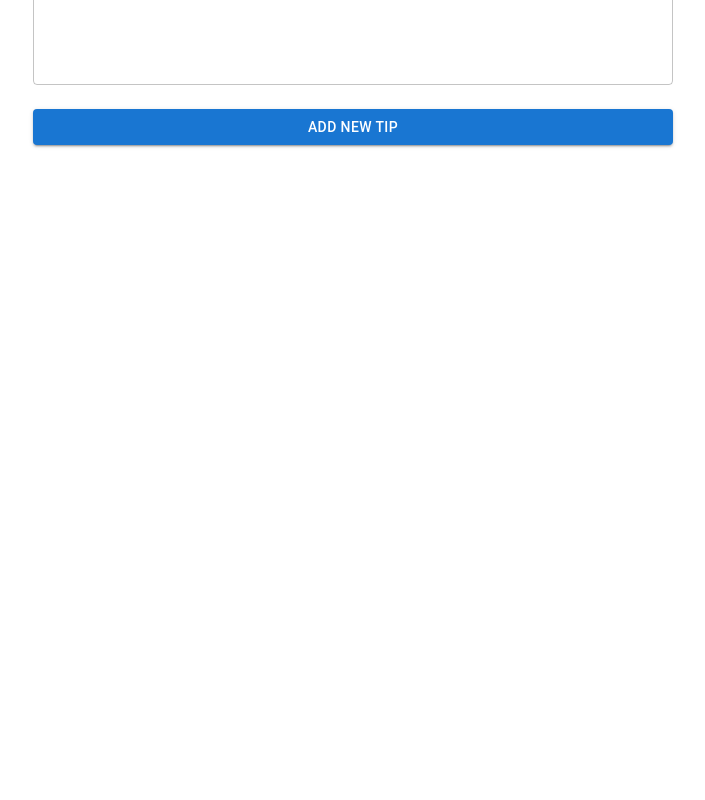
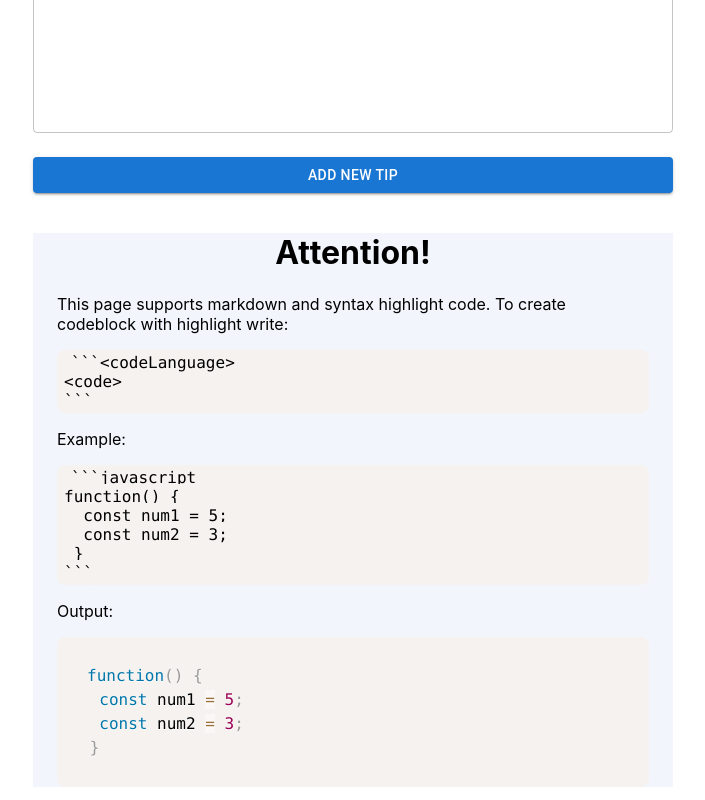
Before and after one commit to ijasilari/Tip-of-the-day-app, a React (Create React App) app in the folder client/: page /addtip in a window 1280 px wide. Shown: the part 375-1175 px from the top of the page, without its empty margins (287-992 px from the left). Before the commit the page ends 800 px from the top, so only its background shows below. Built offline with nearby package versions, Linux system fonts and the light colour scheme.

Commit message:
Addtips sivun syntaxhighlight ohje

```diff
--- /dev/null
+++ b/client/src/pages/AddTip.css
@@ -0,0 +1,4 @@
+code,
+pre{
+    padding: 100px;
+}
--- a/client/src/pages/AddTip.js
+++ b/client/src/pages/AddTip.js
@@ -7,9 +7,44 @@ import { useFormik } from "formik";
 import axios from "axios";
 import Dropdown from "./../components/Dropdown";
 import { useState } from "react";
+import Container from "@mui/material/Container";
+import ReactMarkdown from "react-markdown";
+import { Prism as SyntaxHighlighter } from "react-syntax-highlighter";
+import "./AddTip.css"
+
 
 function AddTip() {
   const [catId, setCategoryId] = useState();
+
+
+  const codeExample =
+  `
+  ~~~javascript
+  function() {
+    const num1 = 5;
+    const num2 = 3;
+   }
+  ~~~
+  `
+  const codeBlSyntax=
+  `
+  ~~~
+  \`\`\`<codeLanguage>
+  <code>
+  \`\`\`
+  ~~~
+  `
+  const syntaxExample=
+  `
+  ~~~
+  \`\`\`javascript
+  function() {
+    const num1 = 5;
+    const num2 = 3;
+   }
+  \`\`\`
+  ~~~
+  `
 
   const categoryOptions = [
     {value: 1, label: "CSS"},
@@ -66,6 +101,7 @@ function AddTip() {
         variant="h3"
         textAlign="center"
         color="text.primary"
+        marginTop="3rem"
         gutterBottom
       >
         Add New Tip To The List
@@ -114,6 +150,37 @@ function AddTip() {
         >
           Add New Tip
         </Button>
+        <Container style={{ background: '#f2f6fc', display: 'block', marginLeft: 'auto', marginRight: 'auto'}}>
+          <h1>Attention!</h1>
+          <div style={{textAlign: 'left'}}>
+            <p>This page supports markdown and syntax highlight code.
+               To create codeblock with highlight write:</p>
+            <ReactMarkdown children={codeBlSyntax}/>
+            <p>Example:</p>
+            <ReactMarkdown children={syntaxExample}/>
+            <p>Output:</p>
+            <ReactMarkdown
+                    children={codeExample}
+                    components={{
+                      code({ node, inline, className, children, ...props }) {
+                        const match = /language-(\w+)/.exec(className || "");
+                        return !inline && match ? (
+                          <SyntaxHighlighter
+                            children={String(children).replace(/\n$/, "")}
+                            language={match[1]}
+                            {...props}
+                          />
+                        ) : (
+                          <code className={className} {...props}>
+                            {children}
+                          </code>
+                        );
+                      },
+                    }}
+              />
+          </div>
+
+        </Container>
       </Box>
     </>
   );
```
